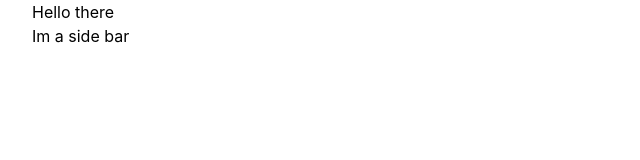
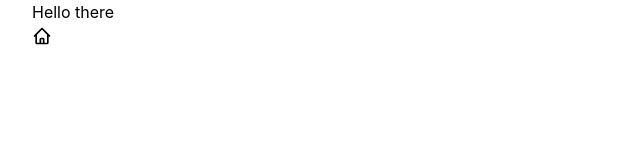
Before and after one commit to alphonce-otieno-odhiambo/Spotify-me, a Next.js app: page / in a window 1280 px wide. Shown: the top 160 px of the page, without its empty margins (0-640 px from the left). Built offline with nearby package versions, Linux system fonts and the light colour scheme.

Commit message:
install hero icons

```diff
--- a/components/SideBar.js
+++ b/components/SideBar.js
@@ -1,9 +1,19 @@
-import React from 'react'
+import React from 'react';
+import {
+    HomeIcon,
+    SearchIcon,
+    LibraryIcon,
+    PlusCircleIcon,
+} from '@heroicons/react/outline';
 
 function SideBar() {
   return (
     <div>
-        <h1>Im a side bar</h1>
+        <div>
+            <button>
+                <HomeIcon className='h-6 w-5'/>
+            </button>
+        </div>
     </div>
   )
 }
--- a/package.json
+++ b/package.json
@@ -9,6 +9,7 @@
     "lint": "next lint"
   },
   "dependencies": {
+    "@heroicons/react": "^1.0.6",
     "next": "12.1.0",
     "react": "17.0.2",
     "react-dom": "17.0.2"
```
Also changed, not shown: 1 other file (tests, documents, lock files or other folders).
